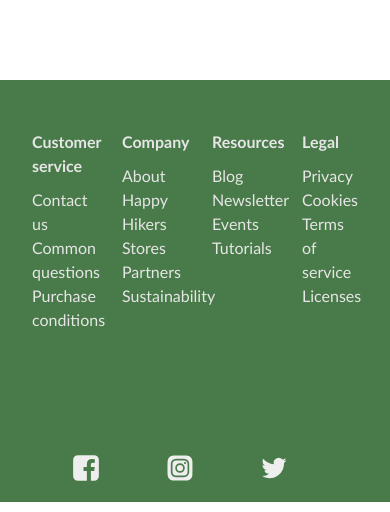
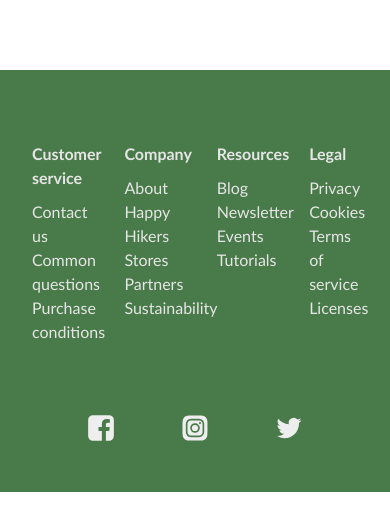
Before and after one commit to johntonnang/happy-hikers, a Vue app: page / in a window 390 px wide. Shown: the part 1161-1673 px from the top of the page. Built offline with nearby package versions, Linux system fonts and the light colour scheme.

Commit message:
Add responsive footer desktop-version

```diff
--- a/src/components/FooterSection.vue
+++ b/src/components/FooterSection.vue
@@ -59,14 +59,34 @@
 </template>
 
 <style scoped>
-  /* .footer {
+  .footer {
     position: relative;
     top: 100px;
     height: 35vh;
     bottom: 0;
     left: 0;
     background-color: rgba(2, 70, 2, 0.716);
-  } */
+    max-width: 100%;
+    max-height: 100%;
+  }
+
+  .footer-container {
+    justify-content: space-around;
+    display: flex;
+    width: 100vw;
+    padding: 2rem;
+  }
+
+  .footer-container ul {
+    width: 50px;
+    padding: 0px;
+    margin-right: 40px;
+    list-style: none;
+  }
+
+  .social-media-icon {
+    margin: 2rem;
+  }
 
   /* .footer-container {
     justify-content: space-around;
@@ -116,37 +136,36 @@
     }
   }
 
-  @media (min-width: 375px) and (max-width: 500px) {
-    footer {
-      margin-top: 40px;
+  @media (min-width: 501px) and (max-width: 600px) {
+    .footer {
+      padding-top: 40px;
+      height: 50vh;
     }
-    .footer {
-      position: relative;
-      padding-top: 50px;
-      top: 100px;
-      height: 50vh;
-      bottom: 0;
-      left: 0;
-      background-color: rgba(2, 70, 2, 0.716);
-      max-width: 100%;
-    }
-    .footer-container {
-      justify-content: space-around;
-      display: flex;
-      /* width: 100vw; */
-      /* padding: 2rem; */
+
+    .social-media-icon {
+      margin: 2rem;
+      padding-top: 30px;
     }
 
     .footer-container ul {
       width: 50px;
-      /* padding: 0px; */
       margin-right: 40px;
-      list-style: none;
+    }
+  }
+
+  @media (min-width: 360px) and (max-width: 500px) {
+    footer {
+      margin-top: 30px;
+    }
+    .footer {
+      padding-top: 40px;
+      height: 50vh;
     }
 
-    .social-media-icon {
-      padding-top: 30px;
-      margin: 2rem;
+    .footer-container ul {
+      width: 50px;
+      margin-right: 13%;
+      /* padding-right: 20%; */
     }
   }
 </style>
```
